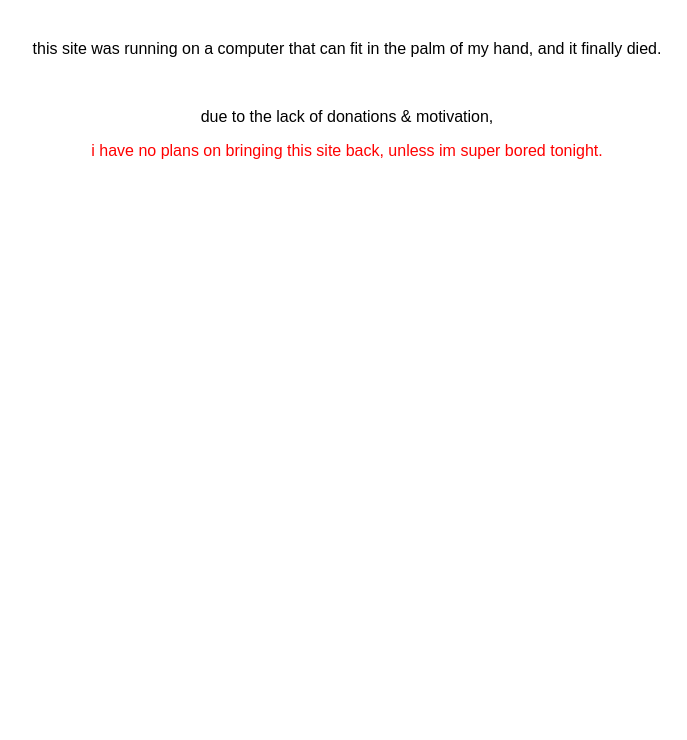
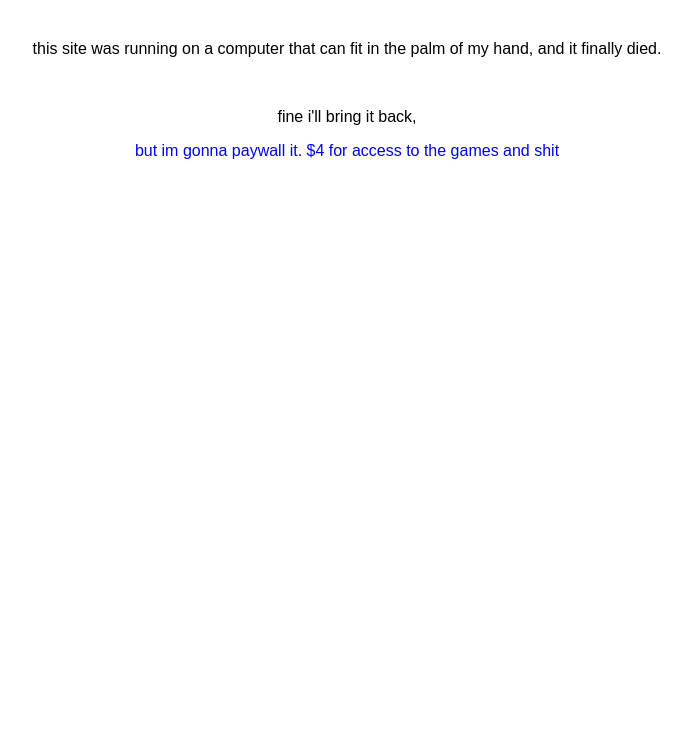
Before and after one commit to leightoe/placeholder-site, a plain HTML site: page index.html in a window 1280 px wide. Shown: the part 60-800 px from the top of the page, without its empty margins (293-980 px from the left). Drawn offline with Linux system fonts and the light colour scheme.

Commit message:
Update index.html

```diff
--- a/index.html
+++ b/index.html
@@ -10,6 +10,6 @@
     <br>
     <p>this site was running on a computer that can fit in the palm of my hand, and it finally died.</p>
     <br>
-    <p>due to the lack of donations & motivation,</p><p style="color:red"> i have no plans on bringing this site back, unless im super bored tonight.</p>
+    <p>fine i'll bring it back,</p><p style="color:blue"> but im gonna paywall it. $4 for access to the games and shit</p>
 </body>
 </html>
```
